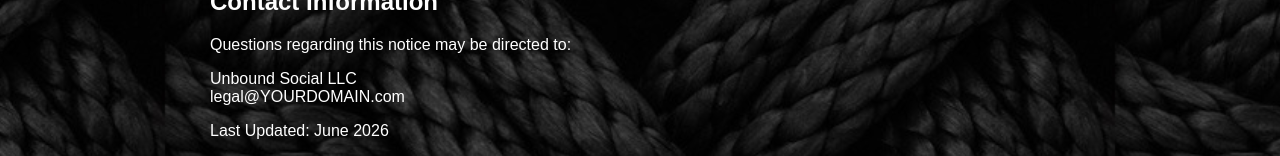
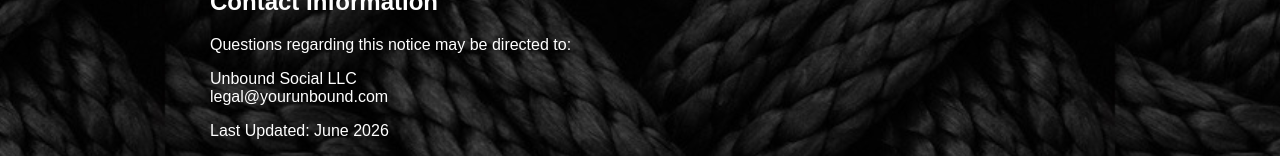
Before and after one commit to Stephensr50/Unbound, a Next.js app in the folder unbound2/: page /2257 in a window 1280 px wide. Shown: the part 428-584 px from the top of the page. Built offline with nearby package versions, Linux system fonts and the light colour scheme; no server answers; a web font is replaced by a local one.

Commit message:
Add 2257 statement and legal contact email

```diff
--- a/unbound2/app/2257/page.tsx
+++ b/unbound2/app/2257/page.tsx
@@ -43,7 +43,7 @@ Questions regarding this notice may be directed to:
 <p>
 Unbound Social LLC
 <br />
-legal@YOURDOMAIN.com
+legal@yourunbound.com
 </p>
 
 <p>
--- a/unbound2/app/legal/dmca/page.tsx
+++ b/unbound2/app/legal/dmca/page.tsx
@@ -62,9 +62,9 @@ DMCA notices may be submitted to:
 </p>
 
 <p>
-<strong>Unbound DMCA Agent</strong>
+<strong>Unbound Social LLC</strong>
 <br />
-Email: dmca@joinunbound.com
+Email: legal@yourunbound.com
 </p>
 
 <h2 style={{ marginTop: 40 }}>Counter-Notification Procedure</h2>
```
